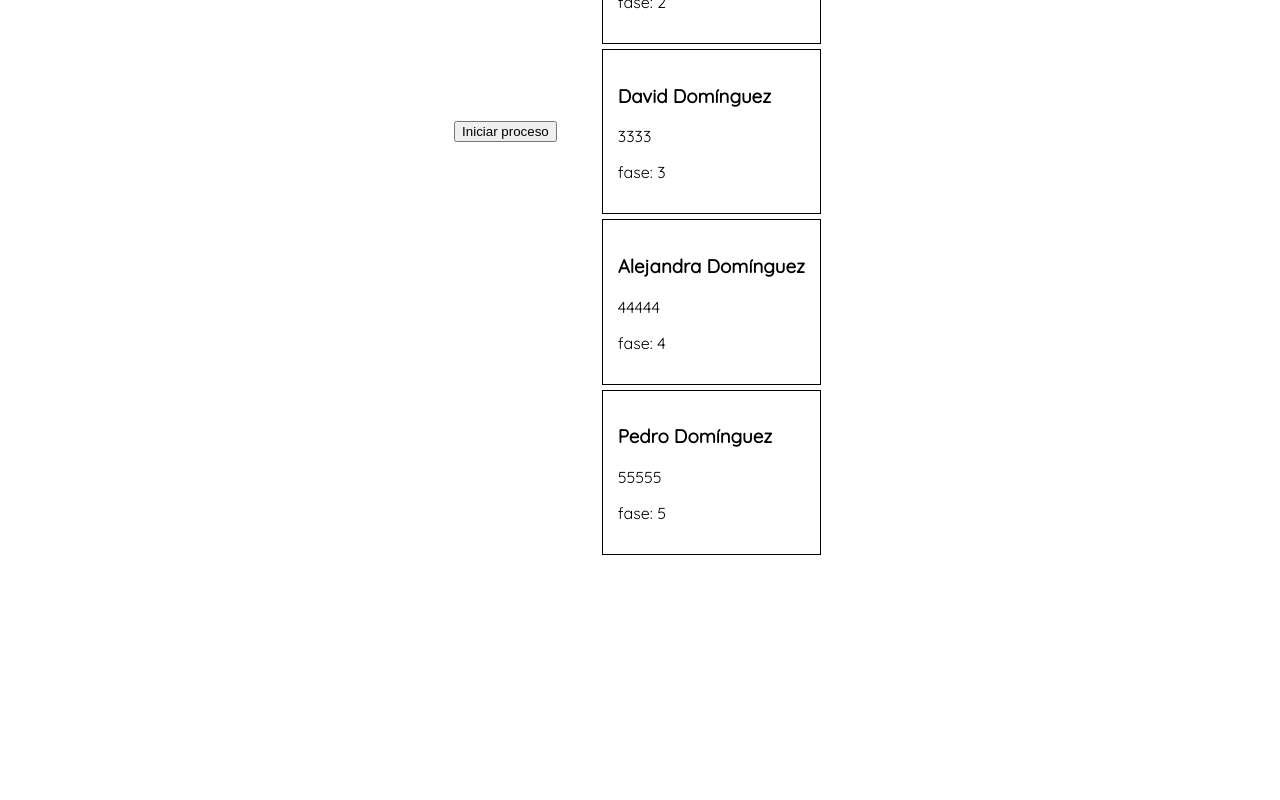
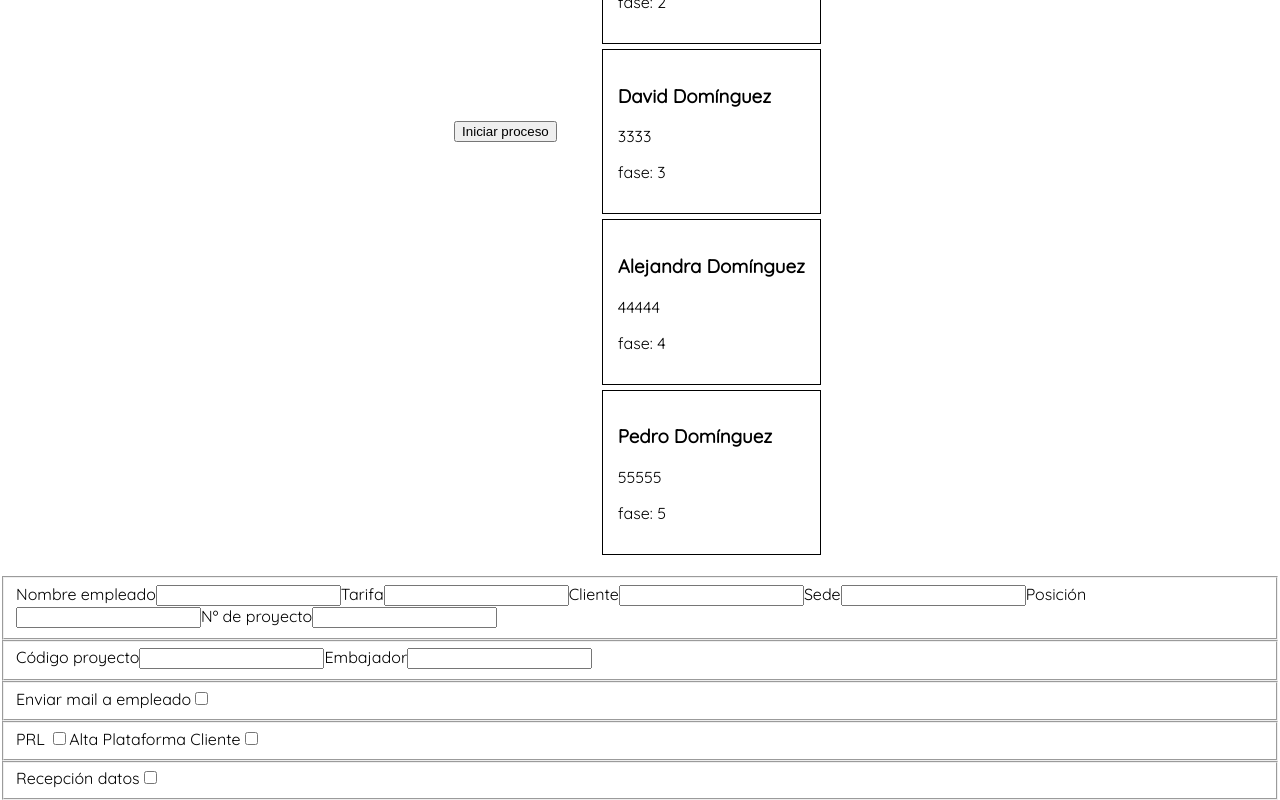
Before and after one commit to Adalab/team-kairos_, a React (Create React App) app: page / in a window 1280 px wide. Shown: the part 1457-2257 px from the top of the page. Before the commit the page ends 2033 px from the top, so only its background shows below. Built offline with nearby package versions, Linux system fonts and the light colour scheme.

Commit message:
create form components

```diff
--- a/src/App.js
+++ b/src/App.js
@@ -1,6 +1,6 @@
 import React from 'react';
 import Header from './components/Header';
-//import Form from './components/Form';
+import Form from './components/Form';
 import './App.scss';
 import Login from './components/Login';
 import DevelopersList from './components/DevelopersList';
@@ -33,7 +33,7 @@ class App extends React.Component {
           getUserData={this.getUserData} />
         <DevelopersList devAsignation={devAsignation} />
 
-        {/* <Form /> */}
+         <Form />
       </div>
     );
   }
--- a/src/components/Form.js
+++ b/src/components/Form.js
@@ -1,48 +1,20 @@
 import React from 'react';
+import Form1NewProject from './Form1NewProject';
+import Form2Operations from './Form2Operations';
+import Form3Ambassador from './Form3Ambassador';
+import Form4Talent from './Form4Talent';
+import Form5LastCheck from './Form5LastCheck';
 
 const Form = props => {
 
   return (
     <div className="form__container">
      <form action="/signup" method="post">
-      <fieldset>
-        <label htmlFor="developer">Nombre empleado</label>
-        <input type="text" id="developer" name="developer" />
-        <label htmlFor="rate">Tarifa</label>
-        <input type="text" id="rate" name="rate" />
-        <label htmlFor="client">Cliente</label>
-        <input type="text" id="client" name="client" />
-        <label htmlFor="location">Sede</label>
-        <input type="text" id="location" name="location" />
-        <label htmlFor="job">Posición</label>
-        <input type="text" id="job" name="job" />
-        <label htmlFor="projectNumber">Nº de proyecto</label>
-        <input type="text" id="projectNumber" name="projectNumber" />
-      </fieldset>
-
-      <fieldset>
-        <label htmlFor="code">Código proyecto</label>
-        <input type="text" id="code" name="code" />
-        <label htmlFor="ambassador">Embajador</label>
-        <input type="text" id="ambassador" name="ambassador" />
-      </fieldset>
-
-      <fieldset>
-        <label htmlFor="sendChecked">Enviar mail a empleado</label>
-        <input type="checkbox" id="sendChecked" name="sendChecked" />
-      </fieldset>
-
-      <fieldset>
-        <label htmlFor="PRLChecked">PRL </label>
-        <input type="checkbox" id="PRLChecked" name="PRLChecked" />
-        <label htmlFor="clientSendChecked">Alta Plataforma Cliente</label>
-        <input type="checkbox" id="clientSendChecked" name="clientSendChecked" />
-      </fieldset>
-
-      <fieldset>
-        <label htmlFor="dataChecked">Recepción datos</label>
-        <input type="checkbox" id="dataChecked" name="dataChecked" />
-      </fieldset>
+      <Form1NewProject />
+      <Form2Operations />
+      <Form3Ambassador />
+      <Form4Talent />
+      <Form5LastCheck />
      </form>
     </div>
 
--- /dev/null
+++ b/src/components/Form1NewProject.js
@@ -0,0 +1,24 @@
+import React from 'react';
+
+const Form1NewProject = props => {
+   return (
+    <fieldset>
+      <label htmlFor="developer">Nombre empleado</label>
+      <input type="text" id="developer" name="developer" />
+      <label htmlFor="rate">Tarifa</label>
+      <input type="text" id="rate" name="rate" />
+      <label htmlFor="client">Cliente</label>
+      <input type="text" id="client" name="client" />
+      <label htmlFor="location">Sede</label>
+      <input type="text" id="location" name="location" />
+      <label htmlFor="job">Posición</label>
+      <input type="text" id="job" name="job" />
+      <label htmlFor="projectNumber">Nº de proyecto</label>
+      <input type="text" id="projectNumber" name="projectNumber" />
+    </fieldset>
+   );
+
+}
+
+
+export default Form1NewProject;
--- /dev/null
+++ b/src/components/Form2Operations.js
@@ -0,0 +1,16 @@
+import React from 'react';
+
+const Form2Operations = props => {
+  return (
+    <fieldset>
+      <label htmlFor="code">Código proyecto</label>
+      <input type="text" id="code" name="code" />
+      <label htmlFor="ambassador">Embajador</label>
+      <input type="text" id="ambassador" name="ambassador" />
+  </fieldset>
+  );
+
+}
+
+
+export default Form2Operations;
--- /dev/null
+++ b/src/components/Form3Ambassador.js
@@ -0,0 +1,13 @@
+import React from 'react';
+
+const Form3Ambassador = props => {
+  return (
+    <fieldset>
+    <label htmlFor="sendChecked">Enviar mail a empleado</label>
+    <input type="checkbox" id="sendChecked" name="sendChecked" />
+  </fieldset>
+  );
+
+}
+
+export default Form3Ambassador;
--- /dev/null
+++ b/src/components/Form4Talent.js
@@ -0,0 +1,15 @@
+import React from 'react';
+
+const Form4Talent = props => {
+  return (
+    <fieldset>
+      <label htmlFor="PRLChecked">PRL </label>
+      <input type="checkbox" id="PRLChecked" name="PRLChecked" />
+      <label htmlFor="clientSendChecked">Alta Plataforma Cliente</label>
+      <input type="checkbox" id="clientSendChecked" name="clientSendChecked" />
+  </fieldset>
+  );
+
+}
+
+export default Form4Talent;
--- /dev/null
+++ b/src/components/Form5LastCheck.js
@@ -0,0 +1,13 @@
+import React from 'react';
+
+const Form5LastCheck = props => {
+  return (
+    <fieldset>
+      <label htmlFor="dataChecked">Recepción datos</label>
+      <input type="checkbox" id="dataChecked" name="dataChecked" />
+  </fieldset>
+  );
+
+}
+
+export default Form5LastCheck;
```
